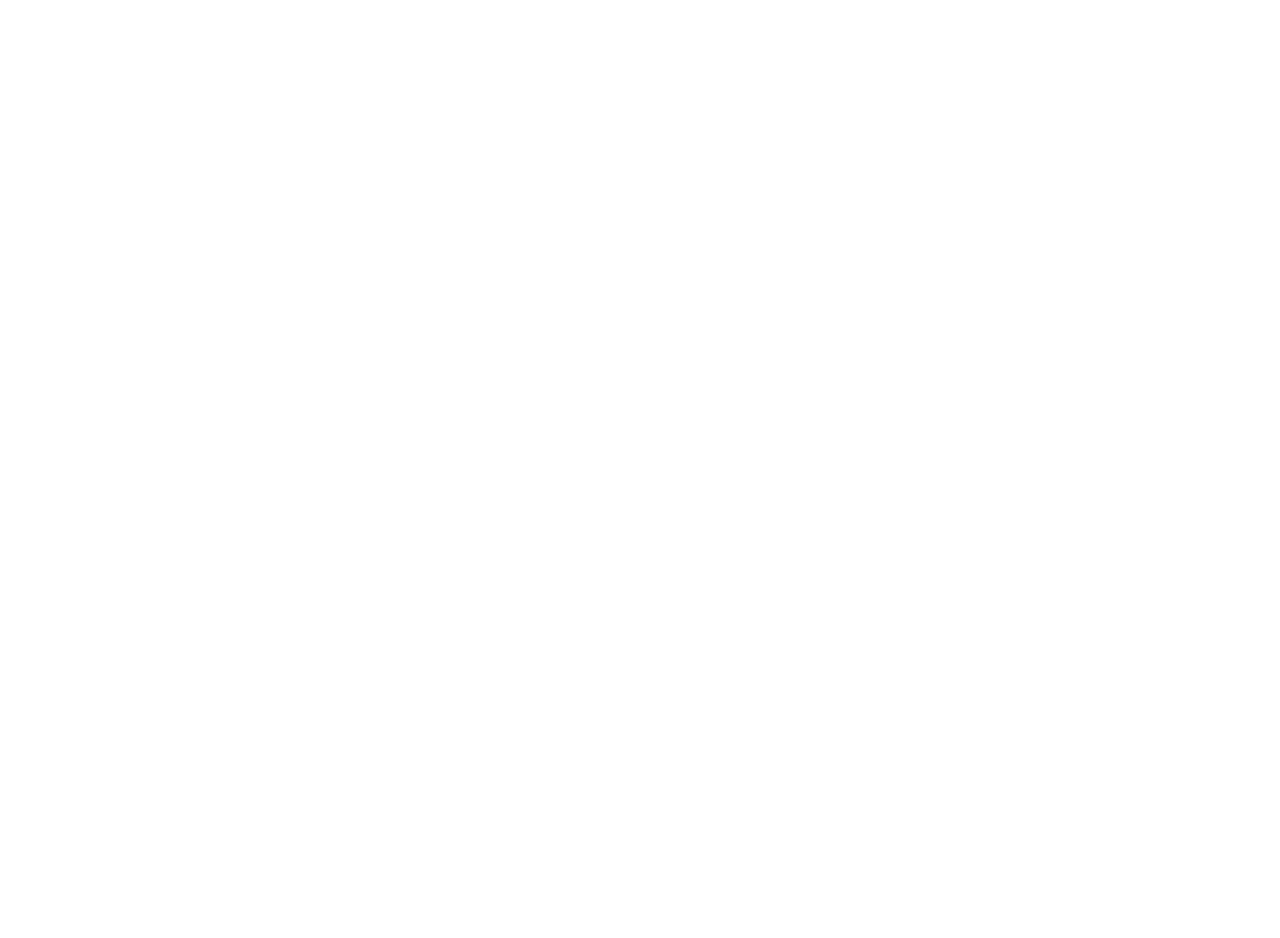
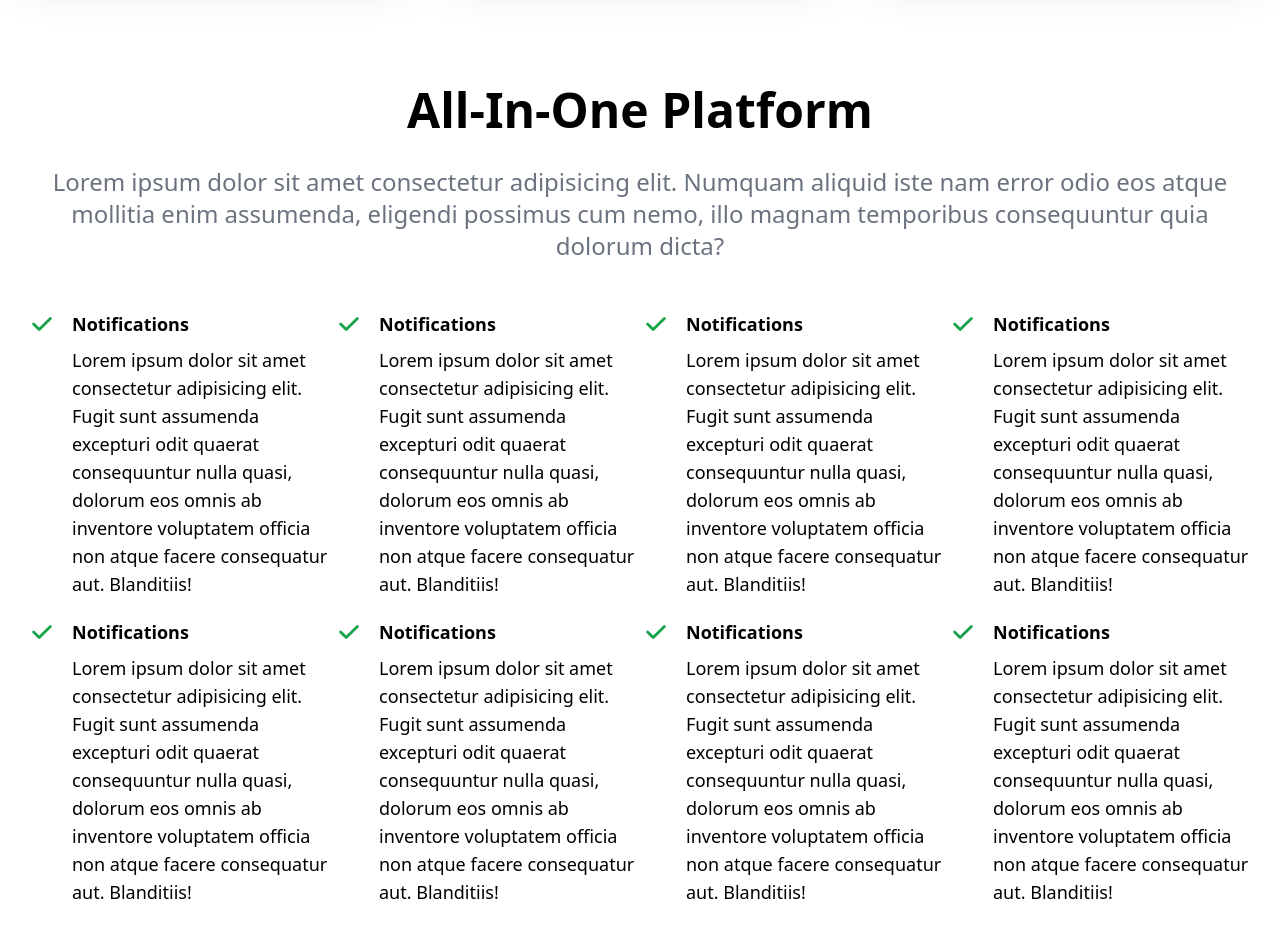
Before and after one commit to smitti24/cloud-management-app, a React (Create React App) app: page / in a window 1280 px wide. Shown: the part 2400-3338 px from the top of the page. Before the commit the page ends 2358 px from the top, so only its background shows below. Built offline with nearby package versions, Linux system fonts and the light colour scheme.

Commit message:
Added All-In-One component

```diff
--- a/src/App.js
+++ b/src/App.js
@@ -1,4 +1,5 @@
 import About from "./components/About";
+import AllInOne from "./components/AllInOne";
 import Hero from "./components/Hero";
 import Navbar from "./components/Navbar";
 import Support from "./components/Support";
@@ -10,6 +11,7 @@
       <Hero />
       <About />
       <Support />
+      <AllInOne />
     </>
   );
 }
--- /dev/null
+++ b/src/components/AllInOne.jsx
@@ -0,0 +1,133 @@
+import { CheckIcon } from "@heroicons/react/solid";
+import React from "react";
+
+export default function AllInOne() {
+  return (
+    <div className="w-full my-32">
+      <div className="max-w-[1240px] mx-auto px-2">
+        <h2 className="text-5xl font-bold text-center">All-In-One Platform</h2>
+        <p className="text-2xl py-8 text-gray-500 text-center">
+          Lorem ipsum dolor sit amet consectetur adipisicing elit. Numquam
+          aliquid iste nam error odio eos atque mollitia enim assumenda,
+          eligendi possimus cum nemo, illo magnam temporibus consequuntur quia
+          dolorum dicta?
+        </p>
+
+        <div className="grid sm:grid-cols-2 lg:grid-cols-4 gap-1 pt-4">
+          <div className="flex">
+            <div>
+              <CheckIcon className="w-7 mr-4 text-green-600" />
+            </div>
+            <div>
+              <h3 className="font-bold text-lg">Notifications</h3>
+              <p className="text-lg pt-2 pb-4">
+                Lorem ipsum dolor sit amet consectetur adipisicing elit. Fugit
+                sunt assumenda excepturi odit quaerat consequuntur nulla quasi,
+                dolorum eos omnis ab inventore voluptatem officia non atque
+                facere consequatur aut. Blanditiis!
+              </p>
+            </div>
+          </div>
+          <div className="flex">
+            <div>
+              <CheckIcon className="w-7 mr-4 text-green-600" />
+            </div>
+            <div>
+              <h3 className="font-bold text-lg">Notifications</h3>
+              <p className="text-lg pt-2 pb-4">
+                Lorem ipsum dolor sit amet consectetur adipisicing elit. Fugit
+                sunt assumenda excepturi odit quaerat consequuntur nulla quasi,
+                dolorum eos omnis ab inventore voluptatem officia non atque
+                facere consequatur aut. Blanditiis!
+              </p>
+            </div>
+          </div>
+          <div className="flex">
+            <div>
+              <CheckIcon className="w-7 mr-4 text-green-600" />
+            </div>
+            <div>
+              <h3 className="font-bold text-lg">Notifications</h3>
+              <p className="text-lg pt-2 pb-4">
+                Lorem ipsum dolor sit amet consectetur adipisicing elit. Fugit
+                sunt assumenda excepturi odit quaerat consequuntur nulla quasi,
+                dolorum eos omnis ab inventore voluptatem officia non atque
+                facere consequatur aut. Blanditiis!
+              </p>
+            </div>
+          </div>
+          <div className="flex">
+            <div>
+              <CheckIcon className="w-7 mr-4 text-green-600" />
+            </div>
+            <div>
+              <h3 className="font-bold text-lg">Notifications</h3>
+              <p className="text-lg pt-2 pb-4">
+                Lorem ipsum dolor sit amet consectetur adipisicing elit. Fugit
+                sunt assumenda excepturi odit quaerat consequuntur nulla quasi,
+                dolorum eos omnis ab inventore voluptatem officia non atque
+                facere consequatur aut. Blanditiis!
+              </p>
+            </div>
+          </div>
+          <div className="flex">
+            <div>
+              <CheckIcon className="w-7 mr-4 text-green-600" />
+            </div>
+            <div>
+              <h3 className="font-bold text-lg">Notifications</h3>
+              <p className="text-lg pt-2 pb-4">
+                Lorem ipsum dolor sit amet consectetur adipisicing elit. Fugit
+                sunt assumenda excepturi odit quaerat consequuntur nulla quasi,
+                dolorum eos omnis ab inventore voluptatem officia non atque
+                facere consequatur aut. Blanditiis!
+              </p>
+            </div>
+          </div>
+          <div className="flex">
+            <div>
+              <CheckIcon className="w-7 mr-4 text-green-600" />
+            </div>
+            <div>
+              <h3 className="font-bold text-lg">Notifications</h3>
+              <p className="text-lg pt-2 pb-4">
+                Lorem ipsum dolor sit amet consectetur adipisicing elit. Fugit
+                sunt assumenda excepturi odit quaerat consequuntur nulla quasi,
+                dolorum eos omnis ab inventore voluptatem officia non atque
+                facere consequatur aut. Blanditiis!
+              </p>
+            </div>
+          </div>
+          <div className="flex">
+            <div>
+              <CheckIcon className="w-7 mr-4 text-green-600" />
+            </div>
+            <div>
+              <h3 className="font-bold text-lg">Notifications</h3>
+              <p className="text-lg pt-2 pb-4">
+                Lorem ipsum dolor sit amet consectetur adipisicing elit. Fugit
+                sunt assumenda excepturi odit quaerat consequuntur nulla quasi,
+                dolorum eos omnis ab inventore voluptatem officia non atque
+                facere consequatur aut. Blanditiis!
+              </p>
+            </div>
+          </div>
+          <div className="flex">
+            <div>
+              <CheckIcon className="w-7 mr-4 text-green-600" />
+            </div>
+            <div>
+              <h3 className="font-bold text-lg">Notifications</h3>
+              <p className="text-lg pt-2 pb-4">
+                Lorem ipsum dolor sit amet consectetur adipisicing elit. Fugit
+                sunt assumenda excepturi odit quaerat consequuntur nulla quasi,
+                dolorum eos omnis ab inventore voluptatem officia non atque
+                facere consequatur aut. Blanditiis!
+              </p>
+            </div>
+          </div>
+        </div>
+      </div>
+    </div>
+  );
+}
--- a/src/components/Support.jsx
+++ b/src/components/Support.jsx
@@ -8,7 +8,7 @@
 
 export default function Support() {
   return (
-    <div className="w-full h-screen mt-24">
+    <div className="w-full mt-24">
       <div className="w-full h-[700px] bg-gray-900/90 absolute">
         <img
           className="w-full h-full object-cover mix-blend-overlay"
```
